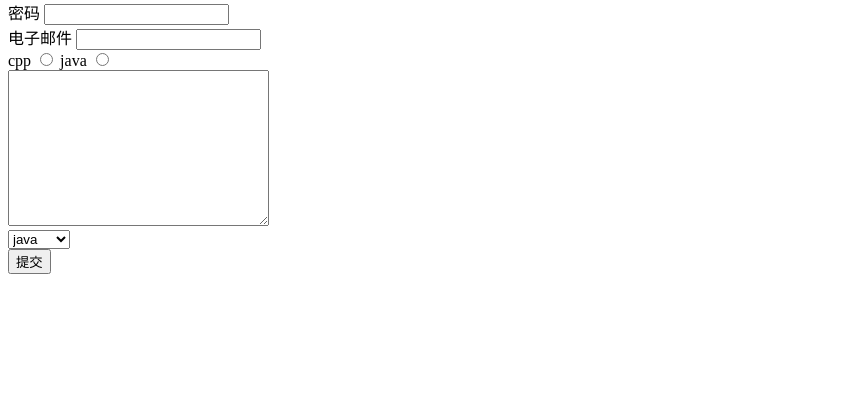
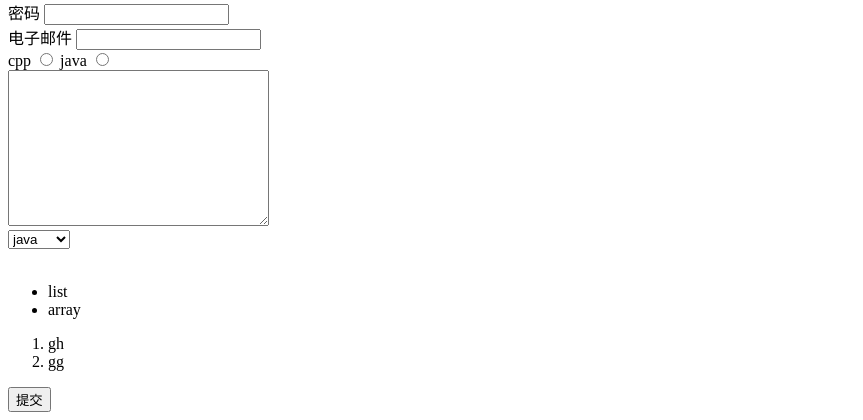
Before and after one commit to DA-MO-WANG/MicroDemo, a plain HTML site: page frontdemo/page.html in a window 1280 px wide. Shown: the part 2283-2703 px from the top of the page, without its empty margins (0-863 px from the left). Before the commit the page ends 2565 px from the top, so only its background shows below. Drawn offline with Linux system fonts and the light colour scheme.

Commit message:
commit demo

```diff
--- a/frontdemo/page.html
+++ b/frontdemo/page.html
@@ -133,6 +133,15 @@
             <option selected value="java">java</option>
         </select>
         <br>
+        <br>
+        <ul>
+            <li>list</li>
+            <li>array</li>
+        </ul>
+        <ol>
+            <li>gh</li>
+            <li>gg</li>
+        </ol>
         <button type="submit">提交</button>
     </form>
 
```
